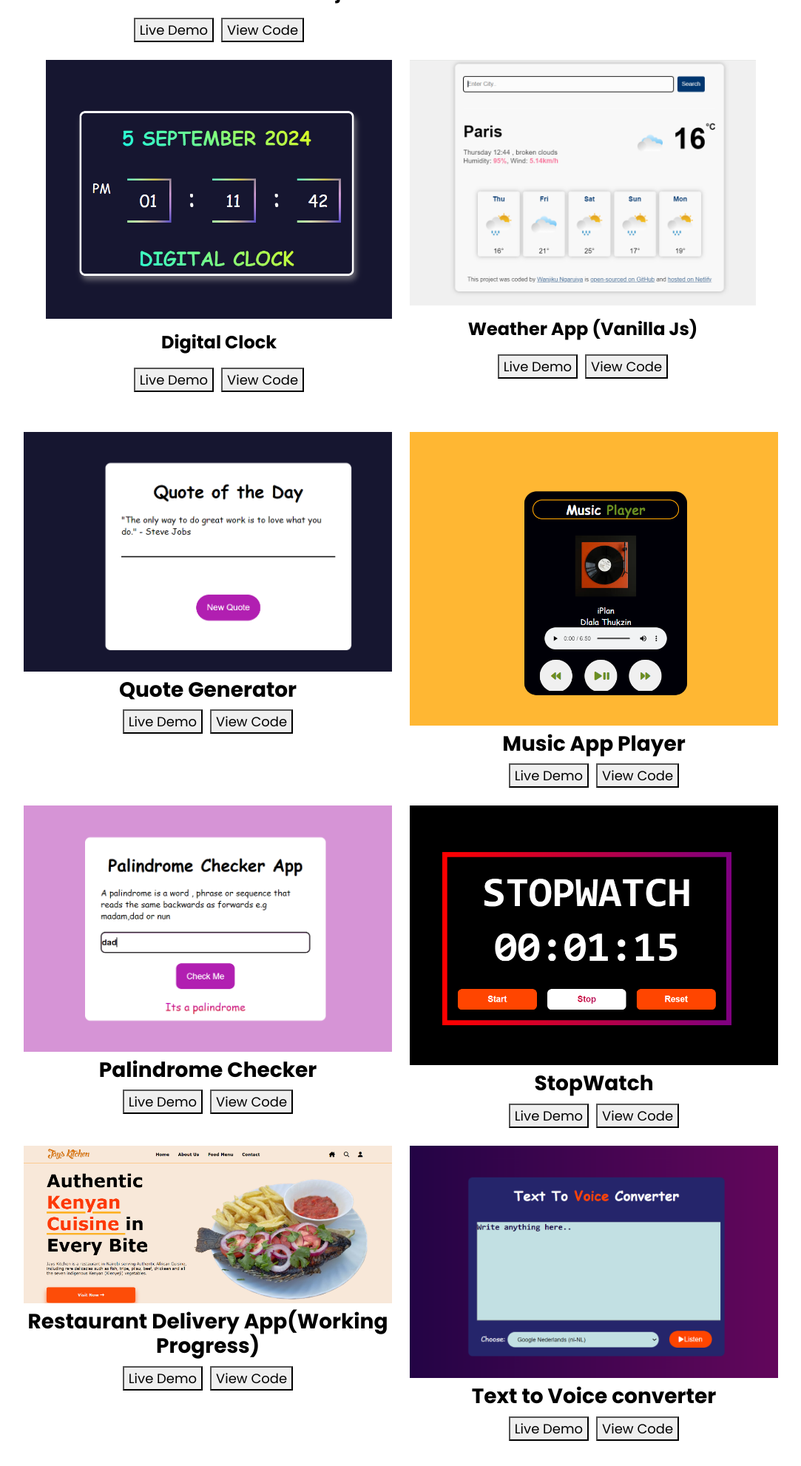
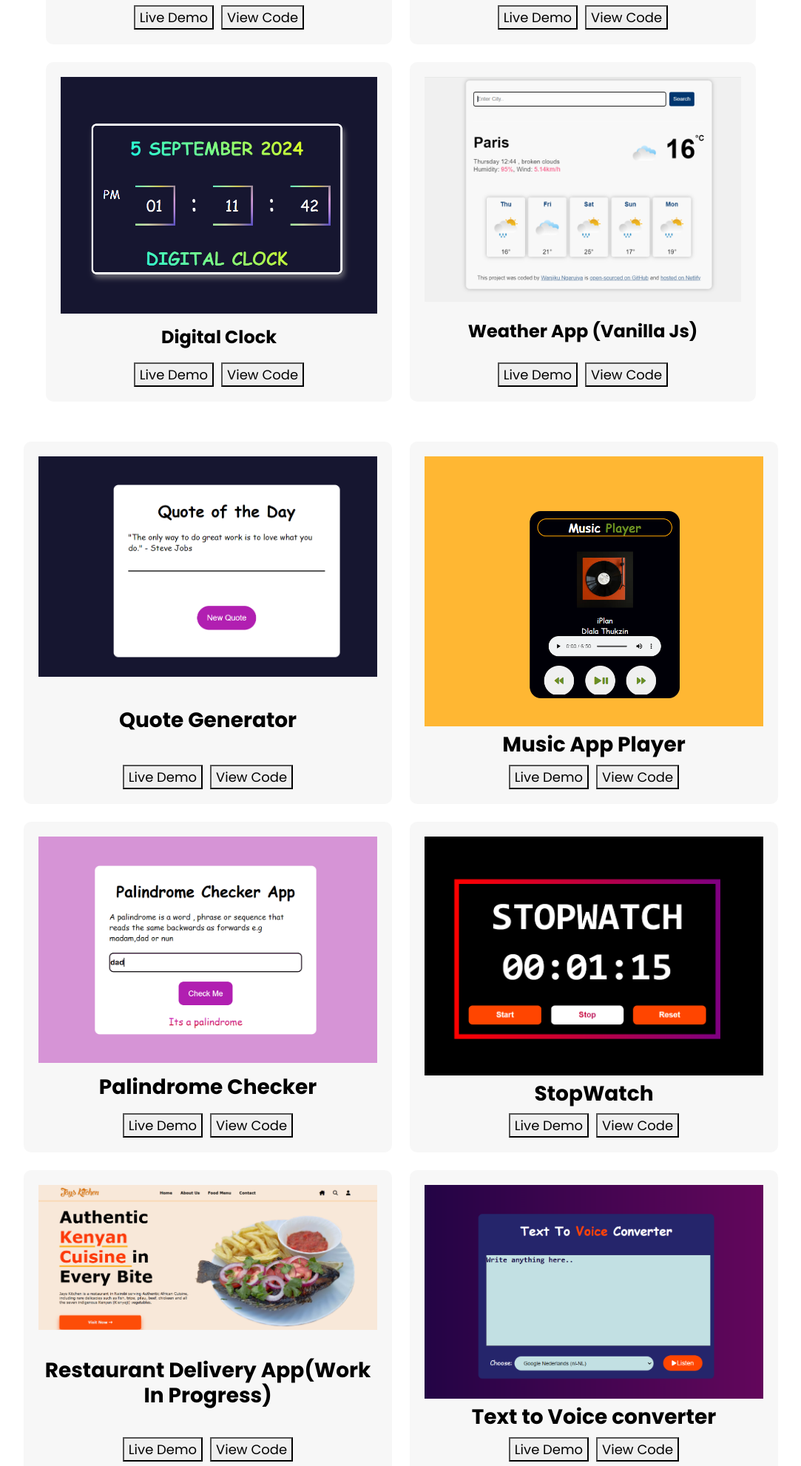
Before and after one commit to Shikonga/portfolio-project, a plain HTML site: page work.html in a window 1280 px wide. Shown: the part 818-2800 px from the top of the page at 74% size, without its empty margins (98-1181 px from the left). Drawn offline with nearby package versions, Linux system fonts and the light colour scheme; a web font is replaced by a local one.

Commit message:
Aligned projects to be same size, animation on H1

```diff
--- a/styles.css
+++ b/styles.css
@@ -16,12 +16,31 @@ body{
 }
 h1, h2, h3, h4, h5, h6{
     color: black;
-    /* font-family: var(--primary-font-family); */
     font-weight: bold;
 }
 h1{
     font-size: 96px;
     line-height: 1.5;
+}
+
+.scroll{
+    display: inline-block;
+    white-space: nowrap;
+    position: relative;
+    background-color:#EEEEEE;
+     animation: scrollToCenter 3s ease forwards
+}
+
+@keyframes scrollToCenter {
+    0% {
+        transform: translateX(-100vw);
+    }
+    50% {
+        transform: translateX(0);
+    }
+    100% {
+        transform: translateX(0);
+    }
 }
 
 .content-description h1{
@@ -173,6 +192,16 @@ footer{
     color: #0056b3;
 }
 
+.project-card {
+    background-color: rgba(240, 240, 240, 0.5);
+    padding: 20px;
+    border-radius: 10px;
+    height: 100%;
+    display: flex;
+    flex-direction: column;
+    justify-content: space-between;
+}
+
 
 @media (max-width: 900px) {
    h1{
--- a/work.html
+++ b/work.html
@@ -38,6 +38,7 @@
         <h1 class="text-center">Projects</h1>
         <div class="row">
             <div class="col-md-6 mb-4">
+                <div class="project-card">
                 <img src="images/youtube-audio converter.png" alt="youtube-audio converter" class="img-fluid mb-2">
                 <h3 class="text-center m-0">YouTube Audio Converter Project</h3>
                 <div class="btn-live">
@@ -48,12 +49,14 @@
                     <a href="https://github.com/Shikonga/Youtube-Audio-Converter" target="_blank">
                         <button>View Code</button>
                     </a>
+                </div>
 
 
                 </div>
 
             </div>
             <div class="col-md-6 mb-4">
+                <div class="project-card">
                 <img src="images/weather-react.png" alt="weather app" class="img-fluid mb-2">
                 <h3 class="text-center m-0">Weather App (React)</h3>
                 <div class="btn-live">
@@ -64,6 +67,7 @@
                     <a href="https://github.com/Shikonga/weather-react-app-project" target="_blank">
                         <button>View Code</button>
                     </a>
+                </div>
 
 
                 </div>
@@ -73,6 +77,7 @@
         </div>
         <div class="row">
             <div class="col-md-6 mb-4">
+                <div class="project-card">
                 <img src="images/digital-clock.png" alt="dictionary app" class="img-fluid mb-2">
                 <h3 class="text-center m-0">Digital Clock</h3>
                 <div class="btn-live">
@@ -83,12 +88,13 @@
                     <a href="https://github.com/Shikonga/Digital-clock" target="_blank">
                         <button>View Code</button>
                     </a>
-
+                </div>
 
                 </div>
 
             </div>
             <div class="col-md-6 mb-4">
+                <div class="project-card">
                 <img src="images/weather-vanillaJS.png" alt="translation app" class="img-fluid mb-2">
                 <h3 class="text-center m-0">Weather App (Vanilla Js)</h3>
 
@@ -100,6 +106,7 @@
                     <a href="https://github.com/Shikonga/weather-app-netlify/tree/main" target="_blank">
                         <button>View Code</button>
                     </a>
+                </div>
 
 
                 </div>
@@ -111,6 +118,7 @@
     </div>
     <div class="row">
         <div class="col-md-6 mb-4">
+            <div class="project-card">
             <img src="images/quote-generator.png" alt="dictionary app" class="img-fluid mb-2">
             <h3 class="text-center m-0">Quote Generator</h3>
              <div class="btn-live">
@@ -121,11 +129,12 @@
                 <a href="https://github.com/Shikonga/Quotes-Generator" target="_blank">
                     <button>View Code</button>
                 </a>
-
+             </div>
 
             </div>
         </div>
         <div class="col-md-6 mb-4">
+            <div class="project-card">
             <img src="images/music player app.png" alt="translation app" class="img-fluid mb-2">
             <h3 class="text-center m-0">Music App Player</h3>
             <div class="btn-live">
@@ -136,6 +145,7 @@
                 <a href="https://github.com/Shikonga/Music-App-Player" target="_blank">
                     <button>View Code</button>
                 </a>
+            </div>
 
 
             </div>
@@ -145,6 +155,7 @@
 
     <div class="row">
         <div class="col-md-6 mb-4">
+            <div class="project-card">
             <img src="images/palindrome-checker.png" alt="dictionary app" class="img-fluid mb-2">
             <h3 class="text-center m-0">Palindrome Checker</h3>
             <div class="btn-live">
@@ -155,11 +166,13 @@
                 <a href="https://github.com/Shikonga/palindrome-checker" target="_blank">
                     <button>View Code</button>
                 </a>
+            </div>
 
 
             </div>
         </div>
         <div class="col-md-6 mb-4">
+            <div class="project-card">
             <img src="images/stopwatch.png" alt="translation app" class="img-fluid mb-2">
             <h3 class="text-center m-0">StopWatch</h3>
             <div class="btn-live">
@@ -170,6 +183,8 @@
                 <a href="https://github.com/Shikonga/Stopwatch-Clock" target="_blank">
                     <button>View Code</button>
                 </a>
+            </div>
+
 
 
             </div>
@@ -178,8 +193,10 @@
     </div>
     <div class="row">
         <div class="col-md-6 mb-4">
+            <div class="project-card">
+
             <img src="images/jays kitchen.png" alt="dictionary app" class="img-fluid mb-2">
-            <h3 class="text-center m-0">Restaurant Delivery App(Working Progress)</h3>
+            <h3 class="text-center m-0">Restaurant Delivery App(Work In Progress)</h3>
 
             <div class="btn-live">
                 <a href="https://jayskitchen-nga.netlify.app/" target="_blank">
@@ -189,11 +206,13 @@
                 <a href="https://github.com/Shikonga/Jays-Kitchen" target="_blank">
                     <button>View Code</button>
                 </a>
+            </div>
 
 
             </div>
         </div>
         <div class="col-md-6 mb-4">
+            <div class="project-card">
             <img src="images/text-audio converter.png" alt="translation app" class="img-fluid mb-2">
             <h3 class="text-center m-0">Text to Voice converter</h3>
             <div class="btn-live">
@@ -204,6 +223,7 @@
                 <a href="https://github.com/Shikonga/text-to-speech-converter" target="_blank">
                     <button>View Code</button>
                 </a>
+            </div>
 
 
             </div>
```
Also changed, not shown: about.html (+1 -1 lines), index.html (+1 -1 lines).
